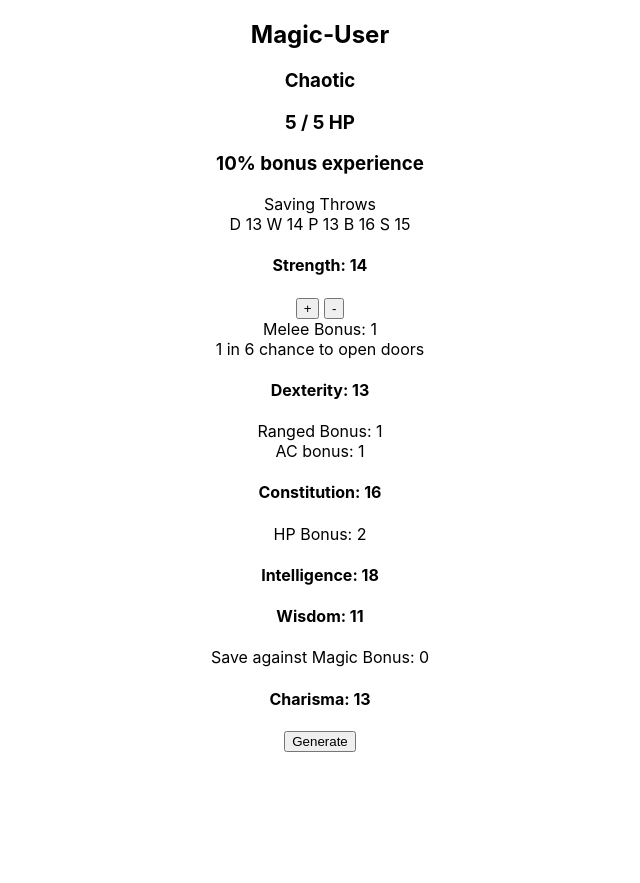
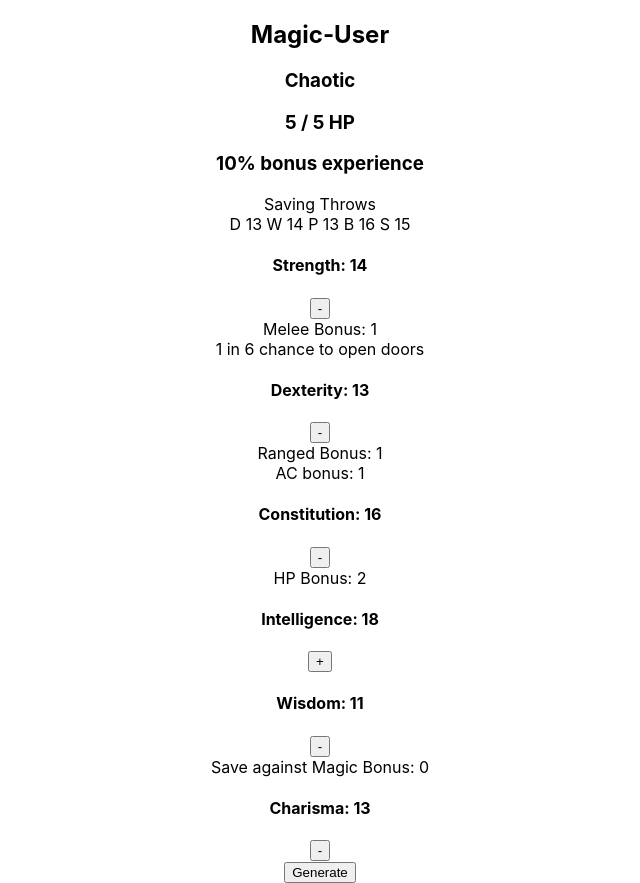
Before and after one commit to dialectrical/ose-character-generator, a React (Create React App) app: page / in a window 1280 px wide. Shown: the whole page, without its empty margins (320-960 px from the left). Before the commit the page ends 800 px from the top, so only its background shows below. Built offline with nearby package versions, Linux system fonts and the light colour scheme.

Commit message:
fix: fixed Hafling requisites being wrong

```diff
--- a/src/App.js
+++ b/src/App.js
@@ -8,7 +8,7 @@ export const App = () => {
 
   return (
     <div>
-      <h2>{character.class}</h2>
+      <h2>{character.class.name}</h2>
       <h3>{character.alignment}</h3>
       <h3>
         {character.HP} / {character.HP} HP
--- a/src/components/CharacterClasses.js
+++ b/src/components/CharacterClasses.js
@@ -50,7 +50,7 @@ export const CharacterClasses = [
   {
     name: "Halfling",
     requirements: [0, 9, 9, 0, 0, 0],
-    requisite: [1, 0, 0, 0, 0, 0],
+    requisite: [1, 1, 0, 0, 0, 0],
     hitDie: 6,
     armor: "Any, appropraite to size, including shields",
     Weapons: "Any appropriate to size",
--- a/src/components/CharacterSheet.js
+++ b/src/components/CharacterSheet.js
@@ -3,7 +3,7 @@
 export function CharacterSheet(statArr, alignment, charClass) {
   this.stats = statArr;
   this.alignment = alignment;
-  this.class = charClass.name;
+  this.class = charClass;
   this.savingThrows = charClass.savingThrows;
   this.pointBuy = 0;
 
--- a/src/components/StatDisplay.js
+++ b/src/components/StatDisplay.js
@@ -14,8 +14,12 @@ export const StatDisplay = (character, hook) => {
     <div>
       <h4>Strength: {character.stats[0]}</h4>
       <div>
-        <button onClick={() => pointBuy(1)}>+</button>{" "}
-        {character.stats[0] >= 11 ? (
+        {character.class.requisite[0] ? (
+          <button onClick={() => pointBuy(1)}>+</button>
+        ) : (
+          ""
+        )}
+        {character.stats[0] >= 11 && character.class.requisite[0] === 0 ? (
           <button onClick={() => pointBuy(0)}>-</button>
         ) : (
           ""
@@ -24,14 +28,74 @@ export const StatDisplay = (character, hook) => {
       <div>Melee Bonus: {character.meleeBonus}</div>{" "}
       <div>{character.openDoors} in 6 chance to open doors</div>
       <h4>Dexterity: {character.stats[1]}</h4>
+      <div>
+        {character.class.requisite[1] ? (
+          <button onClick={() => pointBuy(1)}>+</button>
+        ) : (
+          ""
+        )}
+        {character.stats[1] >= 11 && character.class.requisite[1] === 0 ? (
+          <button onClick={() => pointBuy(0)}>-</button>
+        ) : (
+          ""
+        )}
+      </div>
       <div>Ranged Bonus: {character.rangedBonus}</div>
       <div>AC bonus: {character.acBonus}</div>
       <h4>Constitution: {character.stats[2]}</h4>
+      <div>
+        {character.class.requisite[2] ? (
+          <button onClick={() => pointBuy(1)}>+</button>
+        ) : (
+          ""
+        )}
+        {character.stats[2] >= 11 && character.class.requisite[2] === 0 ? (
+          <button onClick={() => pointBuy(0)}>-</button>
+        ) : (
+          ""
+        )}
+      </div>
       <div>HP Bonus: {character.hpBonus}</div>
       <h4>Intelligence: {character.stats[3]}</h4>
+      <div>
+        {character.class.requisite[3] ? (
+          <button onClick={() => pointBuy(1)}>+</button>
+        ) : (
+          ""
+        )}
+        {character.stats[3] >= 11 && character.class.requisite[3] === 0 ? (
+          <button onClick={() => pointBuy(0)}>-</button>
+        ) : (
+          ""
+        )}
+      </div>
       <h4>Wisdom: {character.stats[4]}</h4>
+      <div>
+        {character.class.requisite[0] ? (
+          <button onClick={() => pointBuy(1)}>+</button>
+        ) : (
+          ""
+        )}
+        {character.stats[0] >= 11 && character.class.requisite[0] === 0 ? (
+          <button onClick={() => pointBuy(0)}>-</button>
+        ) : (
+          ""
+        )}
+      </div>
       <div>Save against Magic Bonus: {character.magicSavesBonus}</div>
       <h4>Charisma: {character.stats[5]}</h4>
+      <div>
+        {character.class.requisite[0] ? (
+          <button onClick={() => pointBuy(1)}>+</button>
+        ) : (
+          ""
+        )}
+        {character.stats[0] >= 11 && character.class.requisite[0] === 0 ? (
+          <button onClick={() => pointBuy(0)}>-</button>
+        ) : (
+          ""
+        )}
+      </div>
     </div>
   );
 };
```
